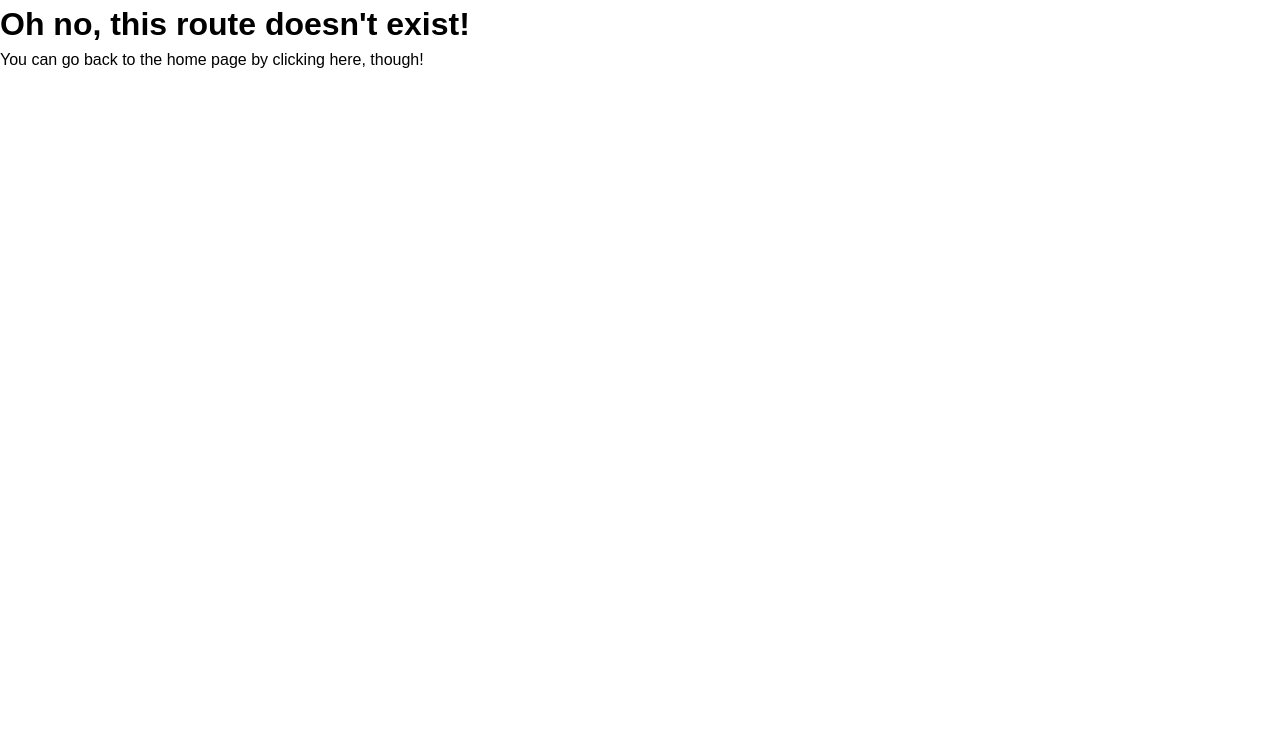
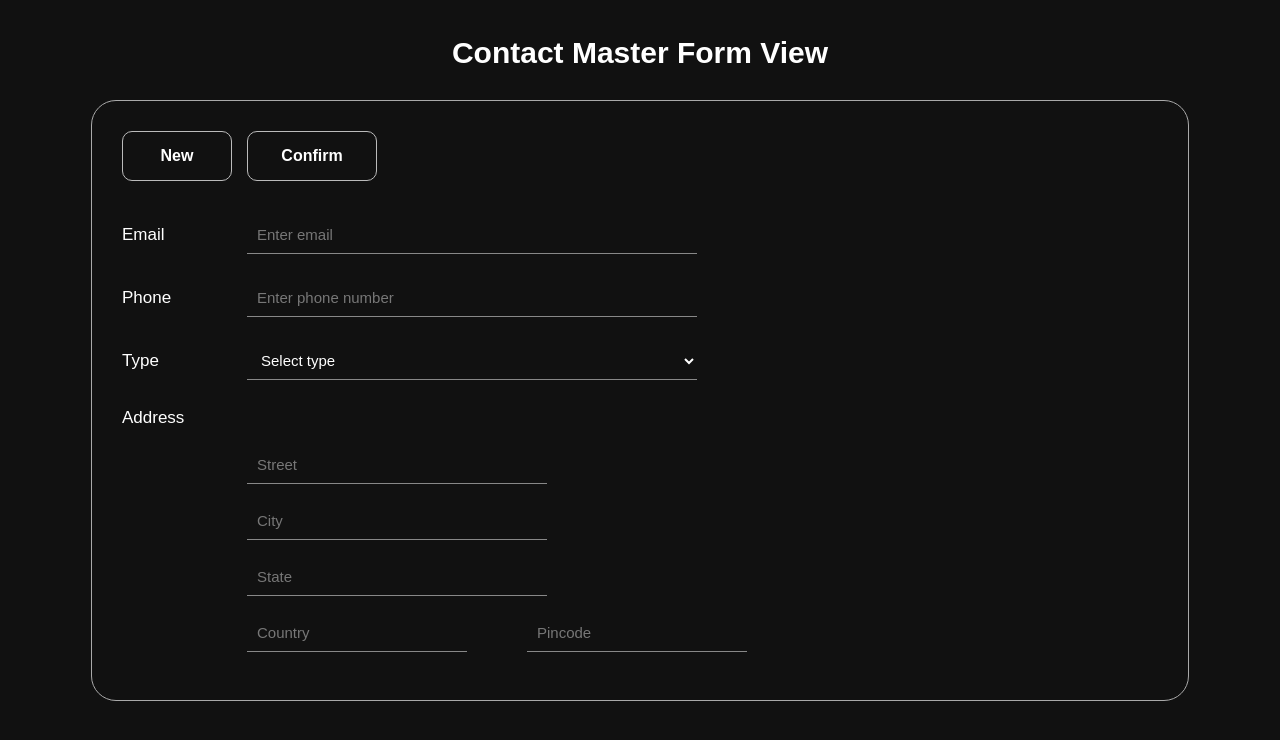
Before and after one commit to Riyaz01devloper/ufas, a React app in the folder frontend/: page /ContactForm in a window 1280 px wide. Shown: the top 740 px of the page. Built offline with nearby package versions, Linux system fonts and the light colour scheme; no server answers; the HTML template or start-up script is replaced by a standard one.

Commit message:
contact form

```diff
--- /dev/null
+++ b/frontend/src/pages/contactForm/contactForm.jsx
@@ -0,0 +1,196 @@
+import { useState } from "react";
+import styles from "./contactForm.module.css";
+
+function ContactForm({ onSubmit }) {
+  const [formData, setFormData] = useState({
+    email: "",
+    phone: "",
+    street: "",
+    city: "",
+    state: "",
+    country: "",
+    pincode: "",
+    type: "",
+  });
+
+  const handleChange = (e) => {
+    const { name, value } = e.target;
+
+    setFormData((prev) => ({
+      ...prev,
+      [name]: value,
+    }));
+  };
+
+  const handleNew = () => {
+    setFormData({
+      email: "",
+      phone: "",
+      street: "",
+      city: "",
+      state: "",
+      country: "",
+      pincode: "",
+      type: "",
+    });
+  };
+
+  const handleSubmit = (e) => {
+    e.preventDefault();
+
+    if (!formData.email.trim()) {
+      alert("Email is required");
+      return;
+    }
+
+    if (!formData.phone.trim()) {
+      alert("Phone is required");
+      return;
+    }
+
+    if (!formData.type) {
+      alert("Type is required");
+      return;
+    }
+
+    const contactData = {
+      email: formData.email,
+      phone: formData.phone,
+      street: formData.street,
+      city: formData.city,
+      state: formData.state,
+      country: formData.country,
+      pincode: formData.pincode,
+      type: formData.type,
+    };
+
+    console.log("Contact:", contactData);
+
+    if (onSubmit) {
+      onSubmit(contactData);
+    }
+  };
+
+  return (
+    <div className={styles.contactPage}>
+      <h1>Contact Master Form View</h1>
+
+      <div className={styles.formContainer}>
+        <div className={styles.header}>
+          <div className={styles.headerButtons}>
+            <button
+              type="button"
+              className={`${styles.button} ${styles.newButton}`}
+              onClick={handleNew}
+            >
+              New
+            </button>
+
+            <button
+              type="submit"
+              form="contact-form"
+              className={`${styles.button} ${styles.confirmButton}`}
+            >
+              Confirm
+            </button>
+          </div>
+        </div>
+
+        <form
+          id="contact-form"
+          className={styles.contactForm}
+          onSubmit={handleSubmit}
+        >
+          {/* Email */}
+          <div className={styles.formField}>
+            <label>Email</label>
+            <input
+              type="email"
+              name="email"
+              placeholder="Enter email"
+              value={formData.email}
+              onChange={handleChange}
+            />
+          </div>
+
+          {/* Phone */}
+          <div className={styles.formField}>
+            <label>Phone</label>
+            <input
+              type="tel"
+              name="phone"
+              placeholder="Enter phone number"
+              value={formData.phone}
+              onChange={handleChange}
+            />
+          </div>
+
+          {/* Type */}
+          <div className={styles.formField}>
+            <label>Type</label>
+
+            <select
+              name="type"
+              value={formData.type}
+              onChange={handleChange}
+            >
+              <option value="">Select type</option>
+              <option value="CUSTOMER">Customer</option>
+              <option value="VENDOR">Vendor</option>
+              <option value="BOTH">Customer & Vendor</option>
+            </select>
+          </div>
+
+          {/* Address */}
+          <div className={styles.addressSection}>
+            <label>Address</label>
+
+            <input
+              type="text"
+              name="street"
+              placeholder="Street"
+              value={formData.street}
+              onChange={handleChange}
+            />
+
+            <input
+              type="text"
+              name="city"
+              placeholder="City"
+              value={formData.city}
+              onChange={handleChange}
+            />
+
+            <input
+              type="text"
+              name="state"
+              placeholder="State"
+              value={formData.state}
+              onChange={handleChange}
+            />
+
+            <div className={styles.bottomFields}>
+              <input
+                type="text"
+                name="country"
+                placeholder="Country"
+                value={formData.country}
+                onChange={handleChange}
+              />
+
+              <input
+                type="text"
+                name="pincode"
+                placeholder="Pincode"
+                value={formData.pincode}
+                onChange={handleChange}
+              />
+            </div>
+          </div>
+        </form>
+      </div>
+    </div>
+  );
+}
+
+export default ContactForm;
--- /dev/null
+++ b/frontend/src/pages/contactForm/contactForm.module.css
@@ -0,0 +1,216 @@
+.contactPage {
+  min-height: 100vh;
+  width: 100%;
+  background: #111111;
+  color: #ffffff;
+  padding: 30px;
+  box-sizing: border-box;
+}
+
+.contactPage h1 {
+  text-align: center;
+  margin: 0 0 25px;
+  font-size: 30px;
+  font-weight: 600;
+}
+
+/* Main form box */
+.formContainer {
+  width: 90%;
+  max-width: 1100px;
+  margin: 0 auto;
+  border: 1px solid #aaaaaa;
+  border-radius: 25px;
+  padding: 30px;
+  box-sizing: border-box;
+}
+
+/* Header */
+.header {
+  display: flex;
+  justify-content: flex-start;
+  margin-bottom: 35px;
+}
+
+.headerButtons {
+  display: flex;
+  gap: 15px;
+}
+
+/* Buttons */
+.button {
+  padding: 12px 30px;
+  border: 1px solid #bbbbbb;
+  border-radius: 10px;
+  background: transparent;
+  color: #ffffff;
+  font-size: 16px;
+  font-weight: 600;
+  cursor: pointer;
+  transition: 0.2s ease;
+}
+
+.button:hover {
+  background: #2a2a2a;
+}
+
+.newButton {
+  min-width: 110px;
+}
+
+.confirmButton {
+  min-width: 130px;
+}
+
+/* Form */
+.contactForm {
+  width: 100%;
+  max-width: 700px;
+}
+
+.formField {
+  display: flex;
+  align-items: center;
+  margin-bottom: 25px;
+  gap: 25px;
+}
+
+.formField label {
+  width: 100px;
+  font-size: 17px;
+  font-weight: 500;
+}
+
+.formField input,
+.formField select {
+  flex: 1;
+  max-width: 450px;
+  height: 38px;
+  padding: 5px 10px;
+  border: none;
+  border-bottom: 1px solid #888888;
+  outline: none;
+  background: transparent;
+  color: #ffffff;
+  font-size: 15px;
+  box-sizing: border-box;
+}
+
+.formField input::placeholder {
+  color: #777777;
+}
+
+.formField input:focus,
+.formField select:focus {
+  border-bottom: 1px solid #ffffff;
+}
+
+/* Dropdown */
+.formField select {
+  cursor: pointer;
+}
+
+.formField select option {
+  background: #222222;
+  color: #ffffff;
+}
+
+/* Address */
+.addressSection {
+  display: flex;
+  flex-direction: column;
+  margin-top: 10px;
+}
+
+.addressSection > label {
+  font-size: 17px;
+  font-weight: 500;
+  margin-bottom: 15px;
+}
+
+.addressSection input {
+  width: 300px;
+  height: 38px;
+  margin-left: 125px;
+  margin-bottom: 18px;
+  padding: 5px 10px;
+  border: none;
+  border-bottom: 1px solid #888888;
+  outline: none;
+  background: transparent;
+  color: #ffffff;
+  font-size: 15px;
+  box-sizing: border-box;
+}
+
+.addressSection input::placeholder {
+  color: #777777;
+}
+
+.addressSection input:focus {
+  border-bottom: 1px solid #ffffff;
+}
+
+/* Country + Pincode */
+.bottomFields {
+  display: flex;
+  gap: 60px;
+  margin-left: 125px;
+}
+
+.bottomFields input {
+  margin-left: 0;
+  width: 220px;
+}
+
+/* Responsive */
+@media (max-width: 700px) {
+  .contactPage {
+    padding: 20px;
+  }
+
+  .formContainer {
+    width: 100%;
+    padding: 20px;
+    border-radius: 18px;
+  }
+
+  .formField {
+    flex-direction: column;
+    align-items: flex-start;
+    gap: 8px;
+  }
+
+  .formField label {
+    width: auto;
+  }
+
+  .formField input,
+  .formField select {
+    width: 100%;
+    max-width: none;
+  }
+
+  .addressSection input {
+    width: 100%;
+    margin-left: 0;
+  }
+
+  .bottomFields {
+    flex-direction: column;
+    gap: 0;
+    margin-left: 0;
+  }
+
+  .bottomFields input {
+    width: 100%;
+  }
+
+  .headerButtons {
+    width: 100%;
+  }
+
+  .button {
+    flex: 1;
+  }
+}
```
Also changed, not shown: frontend/src/routes.jsx (+5 -4 lines), frontend/src/components/header/header.jsx (added).
